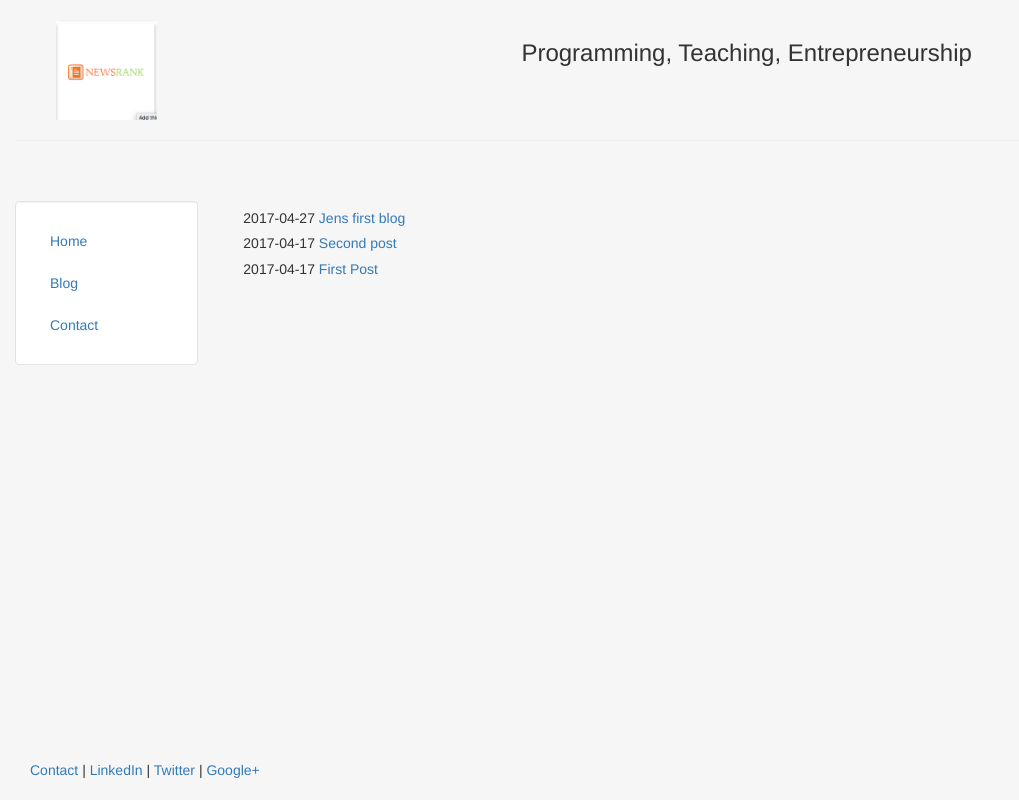
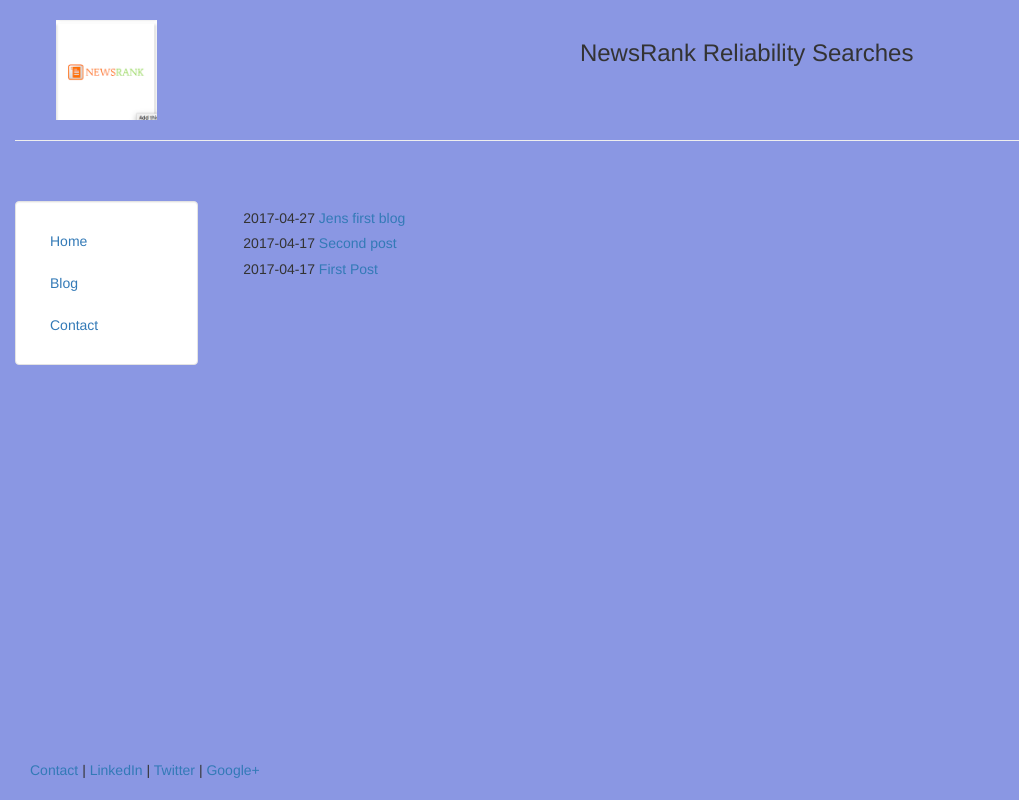
Before and after one commit to lharvey2142/newsRank, a Django app: page /blog/ in a window 1280 px wide. Shown: the whole page, without its empty margins (0-1019 px from the left). Run offline with Django 3.2, Linux system fonts and the light colour scheme; data comes from the database, SQL or seed files in the repository; both versions use the stored data as it was after the commit; some libraries are stand-ins or nearby versions.

Commit message:
jen changes

```diff
--- a/mysite/personal/templates/personal/header.html
+++ b/mysite/personal/templates/personal/header.html
@@ -16,7 +16,7 @@
  </style>
 </head>
 
-<body class="body" style="background-color:#f6f6f6">
+<body class="body" style="background-color:rgba(81, 101, 214, 0.67)">
  <div class="container-fluid" style="min-height:95%; ">
   <div class="row">
      <div class="col-sm-2">
@@ -28,7 +28,7 @@
      <div class="col-sm-10">
       <br>
       <center>
-      <h3>Programming, Teaching, Entrepreneurship</h3>
+      <h3>NewsRank Reliability Searches</h3>
       </center>
      </div>
   </div><hr>
--- a/mysite/personal/templates/personal/home.html
+++ b/mysite/personal/templates/personal/home.html
@@ -1,5 +1,5 @@
 {% extends "personal/header.html" %}
 {% block content %}
-<p>Hey! Welcome to my website! My name is Froylan Valencia. I am a programmer.</p>
+<p>Hey! Welcome to NewsRank. </p>
 {% include 'personal/includes/htmlsnippet.html' %}
 {% endblock %}
```
Also changed, not shown: mysite/db.sqlite3, 17 other files.
